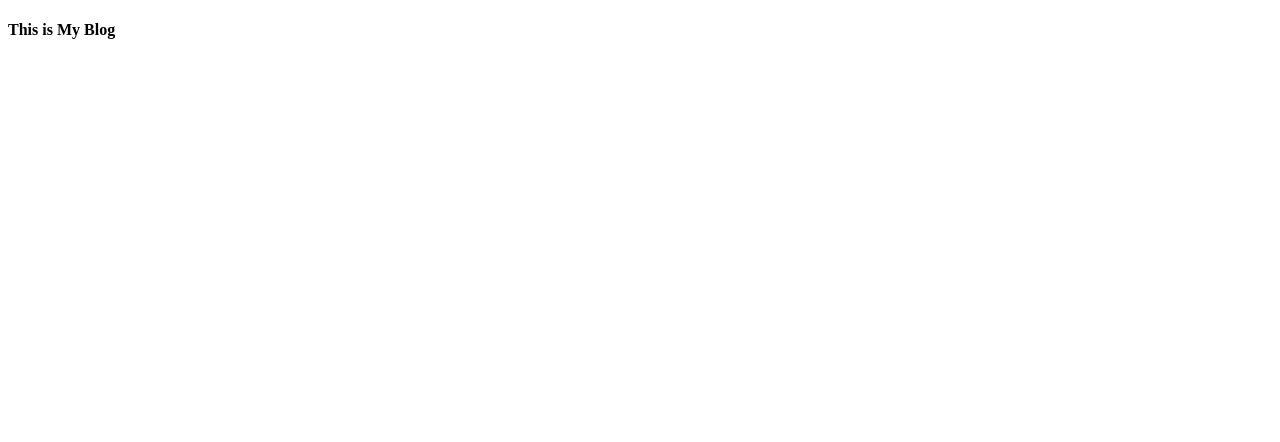
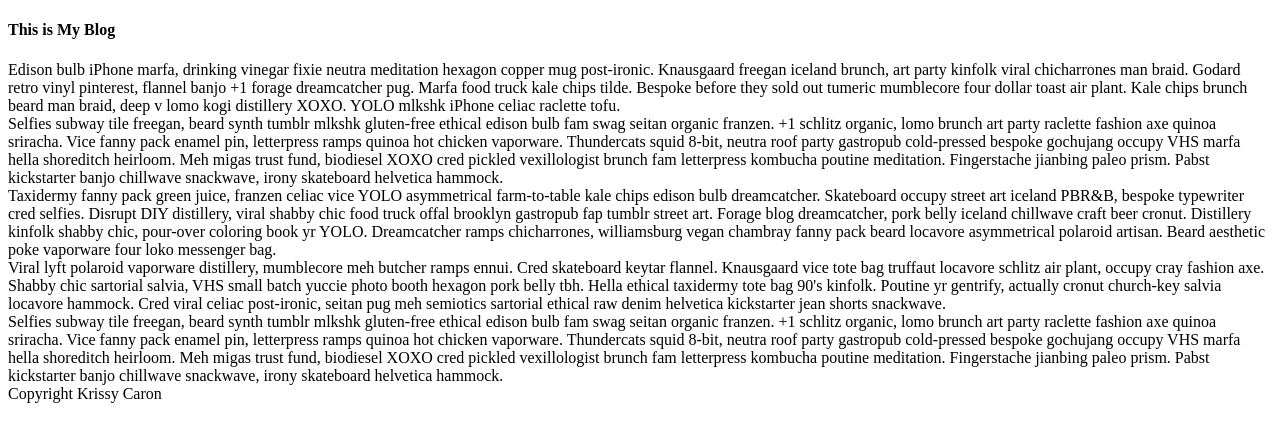
Before and after one commit to krissycaron/html101, a plain HTML site: page index.html in a window 1280 px wide. Drawn offline with Linux system fonts and the light colour scheme.

Commit message:
symantic html

```diff
--- a/index.html
+++ b/index.html
@@ -9,5 +9,35 @@
 
 	<body>
 		<h4>This is My Blog</h4>
+		<nav>
+			<ul>
+
+			</ul>
+		</nav>
+			<article>
+			Edison bulb iPhone marfa, drinking vinegar fixie neutra meditation hexagon copper mug post-ironic. Knausgaard freegan iceland brunch, art party kinfolk viral chicharrones man braid. Godard retro vinyl pinterest, flannel banjo +1 forage dreamcatcher pug. Marfa food truck kale chips tilde. Bespoke before they sold out tumeric mumblecore four dollar toast air plant. Kale chips brunch beard man braid, deep v lomo kogi distillery XOXO. YOLO mlkshk iPhone celiac raclette tofu.
+			</article>
+
+			<article>
+			Selfies subway tile freegan, beard synth tumblr mlkshk gluten-free ethical edison bulb fam swag seitan organic franzen. +1 schlitz organic, lomo brunch art party raclette fashion axe quinoa sriracha. Vice fanny pack enamel pin, letterpress ramps quinoa hot chicken vaporware. Thundercats squid 8-bit, neutra roof party gastropub cold-pressed bespoke gochujang occupy VHS marfa hella shoreditch heirloom. Meh migas trust fund, biodiesel XOXO cred pickled vexillologist brunch fam letterpress kombucha poutine meditation. Fingerstache jianbing paleo prism. Pabst kickstarter banjo chillwave snackwave, irony skateboard helvetica hammock.
+			</article>
+
+			<article>
+			 	<section>
+			 	Taxidermy fanny pack green juice, franzen celiac vice YOLO asymmetrical farm-to-table kale chips edison bulb dreamcatcher. Skateboard occupy street art iceland PBR&B, bespoke typewriter cred selfies. Disrupt DIY distillery, viral shabby chic food truck offal brooklyn gastropub fap tumblr street art. Forage blog dreamcatcher, pork belly iceland chillwave craft beer cronut. Distillery kinfolk shabby chic, pour-over coloring book yr YOLO. Dreamcatcher ramps chicharrones, williamsburg vegan chambray fanny pack beard locavore asymmetrical polaroid artisan. Beard aesthetic poke vaporware four loko messenger bag.
+				</section>
+
+				<section>
+				Viral lyft polaroid vaporware distillery, mumblecore meh butcher ramps ennui. Cred skateboard keytar flannel. Knausgaard vice tote bag truffaut locavore schlitz air plant, occupy cray fashion axe. Shabby chic sartorial salvia, VHS small batch yuccie photo booth hexagon pork belly tbh. Hella ethical taxidermy tote bag 90's kinfolk. Poutine yr gentrify, actually cronut church-key salvia locavore hammock. Cred viral celiac post-ironic, seitan pug meh semiotics sartorial ethical raw denim helvetica kickstarter jean shorts snackwave.
+				</section>
+
+				<section>
+				Selfies subway tile freegan, beard synth tumblr mlkshk gluten-free ethical edison bulb fam swag seitan organic franzen. +1 schlitz organic, lomo brunch art party raclette fashion axe quinoa sriracha. Vice fanny pack enamel pin, letterpress ramps quinoa hot chicken vaporware. Thundercats squid 8-bit, neutra roof party gastropub cold-pressed bespoke gochujang occupy VHS marfa hella shoreditch heirloom. Meh migas trust fund, biodiesel XOXO cred pickled vexillologist brunch fam letterpress kombucha poutine meditation. Fingerstache jianbing paleo prism. Pabst kickstarter banjo chillwave snackwave, irony skateboard helvetica hammock.
+				</section>
+			</article>
+
+			<footer>Copyright Krissy Caron</footer>
+
+
 	</body>
 </html>
```
